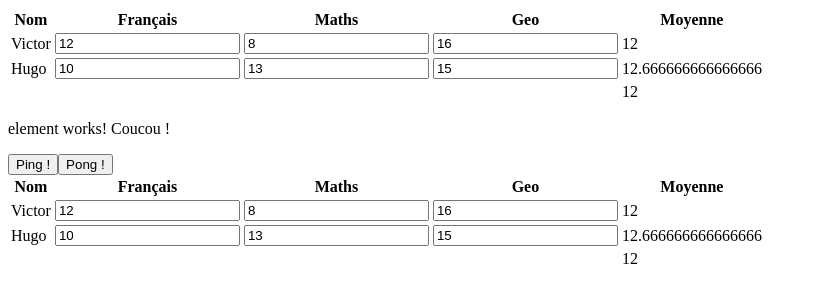
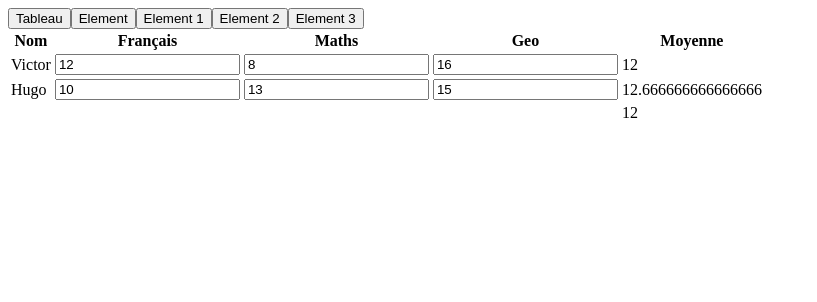
Before and after one commit to Murazaki/angular-notes, an Angular app: page / in a window 1280 px wide. Shown: the top 302 px of the page, without its empty margins (0-817 px from the left). Built offline with nearby package versions, Linux system fonts and the light colour scheme.

Commit message:
Added service. Added extended use of routerLink. Removed Input example

```diff
--- a/src/app/app.component.html
+++ b/src/app/app.component.html
@@ -1,10 +1,8 @@
-<iim-web-tableau></iim-web-tableau>
+<button [routerLink]="['/']">Tableau</button>
+<button routerLink="/element">Element</button>
+<button routerLink="/element/1">Element 1</button>
+<button [routerLink]="['/element/2']">Element 2</button>
+<button routerLink="/element/3">Element 3</button>
 
-
-<iim-web-element [value]="'Coucou !'"></iim-web-element>
-
-<button [routerLink]="['/']">Ping !</button>
-<button [routerLink]="['/element']">Pong !</button>
-
-
+<!-- Le router-outlet sert de placeholder pour le component donné par les routes -->
 <router-outlet></router-outlet>
--- a/src/app/app.component.ts
+++ b/src/app/app.component.ts
@@ -1,4 +1,6 @@
 import { Component } from '@angular/core';
+
+import { TestService } from './test.service';
 
 @Component({
   selector: 'iim-web-app',
@@ -9,7 +11,7 @@ export class AppComponent {
   title;
   count;
 
-  constructor() {
+  constructor(private t: TestService) {
     this.title = 'Hello World !';
     this.count = 2;
   }
--- a/src/app/element/element.component.html
+++ b/src/app/element/element.component.html
@@ -1,3 +1,3 @@
 <p>
-  element works! {{value}}
+  element works! {{id}}
 </p>
--- a/src/app/element/element.component.ts
+++ b/src/app/element/element.component.ts
@@ -1,13 +1,25 @@
-import { Component, Input } from '@angular/core';
+import { Component, OnInit, OnDestroy } from '@angular/core';
+import { ActivatedRoute } from '@angular/router';
 
 @Component({
   selector: 'iim-web-element',
   templateUrl: './element.component.html',
   styleUrls: ['./element.component.css']
 })
-export class ElementComponent {
-  @Input() value;
+export class ElementComponent implements OnInit, OnDestroy {
+  id;
+  private sub: any;
 
-  constructor() { }
+  constructor(private route: ActivatedRoute) { }
+
+  ngOnInit() {
+    this.sub = this.route.params.subscribe(params => {
+      this.id = params['id'];
+    });
+  }
+
+  ngOnDestroy() {
+
+  }
 
 }
```
Also changed, not shown: src/app/app.module.ts (+7 -1 lines), src/app/test.service.ts (added, +8 -0 lines), 1 other file (tests, documents, lock files or other folders).
